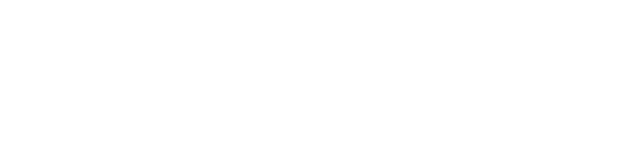
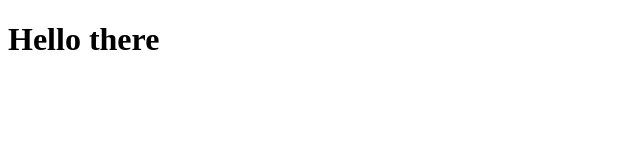
Before and after one commit to Salman-itShaala/test, a plain HTML site: page index.html in a window 1280 px wide. Shown: the whole page, without its empty margins (0-640 px from the left). Drawn offline with Linux system fonts and the light colour scheme.

Commit message:
added heading

```diff
--- a/index.html
+++ b/index.html
@@ -5,5 +5,7 @@
     <meta name="viewport" content="width=device-width, initial-scale=1.0" />
     <title>Document</title>
   </head>
-  <body></body>
+  <body>
+    <h1>Hello there</h1>
+  </body>
 </html>
```
